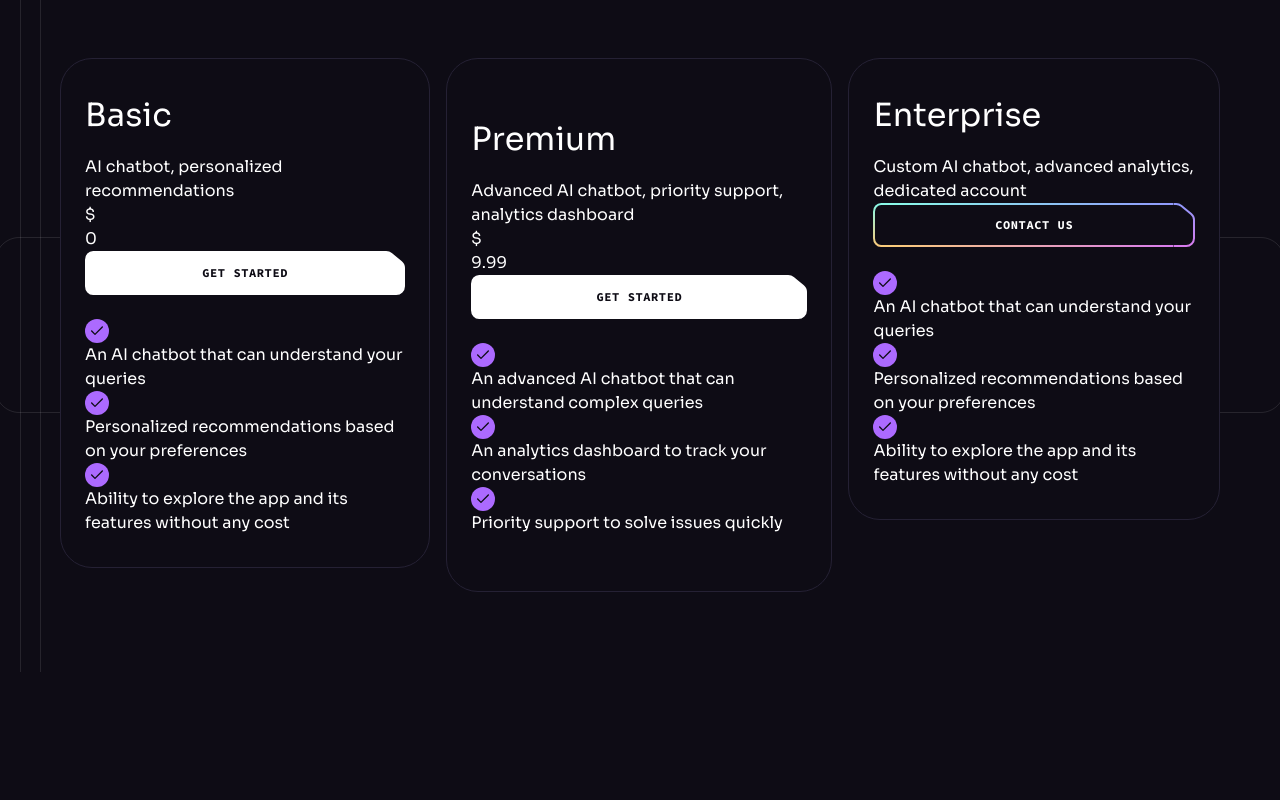
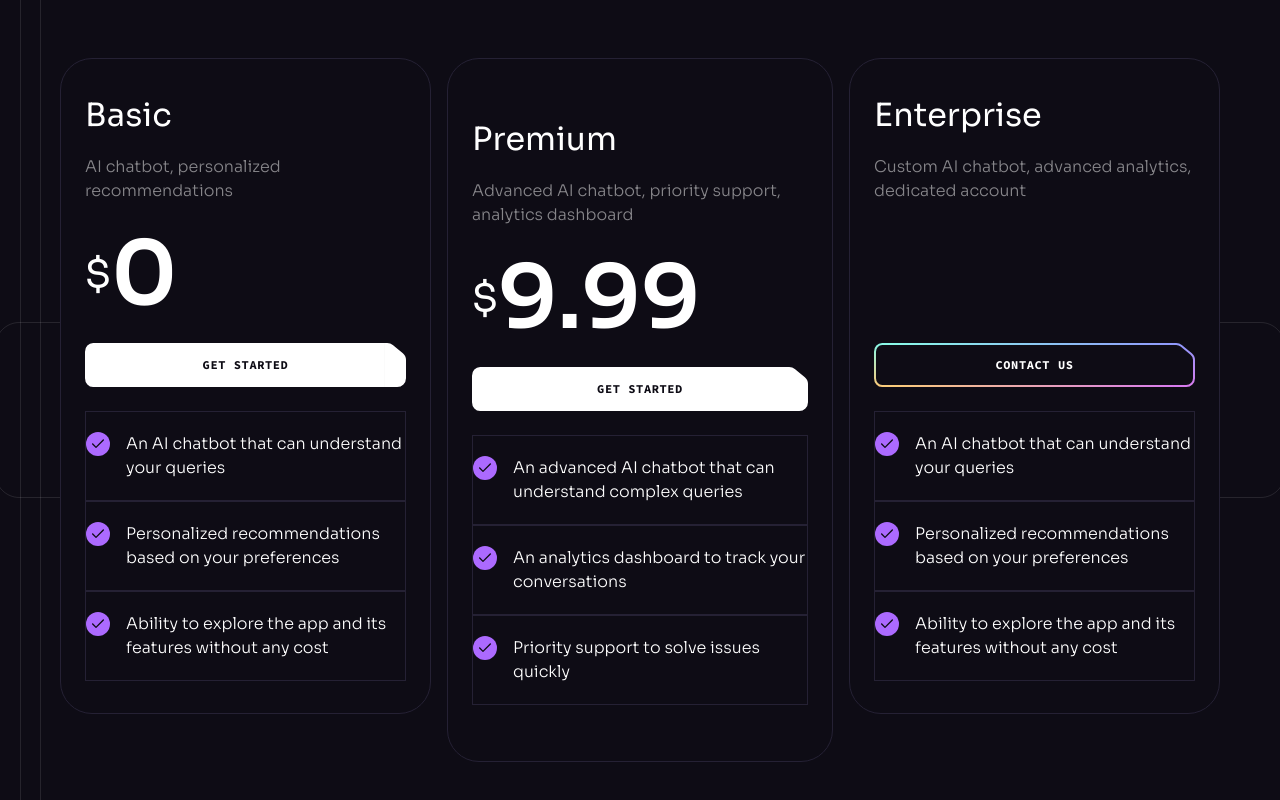
Before and after one commit to mileswildmore18/Brainwave, a React (Vite) app: page / in a window 1280 px wide. Shown: the part 6115-6915 px from the top of the page. Before the commit the page ends 6787 px from the top, so only its background shows below. Built offline with nearby package versions, Linux system fonts and the light colour scheme; the HTML template or start-up script is replaced by a standard one.

Commit message:
Stylized each pricing section to stand out to users looking at the website with borders for features along with making the different prices huge and bold.

```diff
--- a/src/components/PricingList.jsx
+++ b/src/components/PricingList.jsx
@@ -15,13 +15,13 @@ const PricingList = () => {
           {/* Add title for each option */}
           <h4 className="h4 mb-4">{item.title}</h4>
           {/* Add information about each option */}
-          <p>{item.description}</p>
+          <p className="body-2 min-h-[4rem] mb-3 text-n-1/50">{item.description}</p>
           {/* Display the price of each section */}
-          <div>
+          <div className="flex items-center h-[5.5rem] mb-6">
             {item.price && (
               <>
-                <div>$</div>
-                <div>{item.price}</div>
+                <div className="h3">$</div>
+                <div className="text-[5.5rem] leading-none font-bold">{item.price}</div>
               </>
             )}
           </div>
@@ -37,9 +37,9 @@ const PricingList = () => {
           <ul>
             {/* Display features of each pricing section */}
             {item.features.map((feature, index) =>(
-                <li key={index}>
+                <li key={index} className="flex items-start py-5 border border-n-6">
                     <img src={check} width={24} height={24} alt="Check"/>
-                    <p>{feature}</p>
+                    <p className="body-2 ml-4">{feature}</p>
                 </li>
             ))}
           </ul>
```
